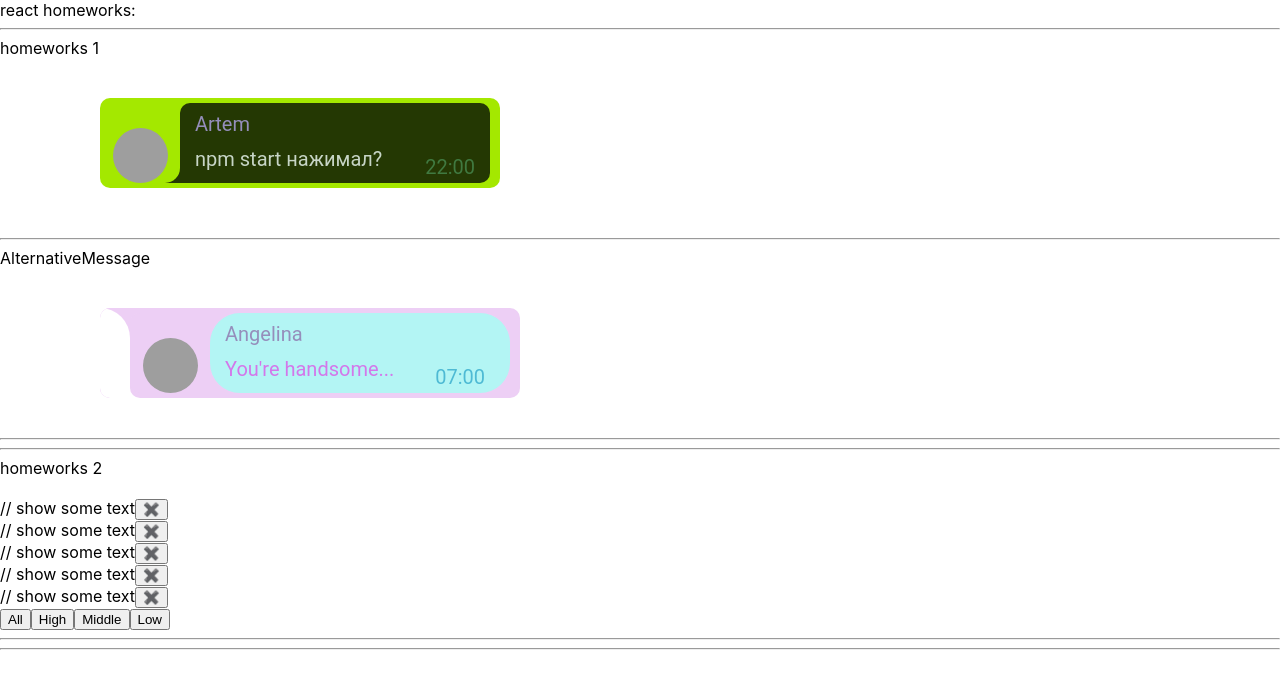
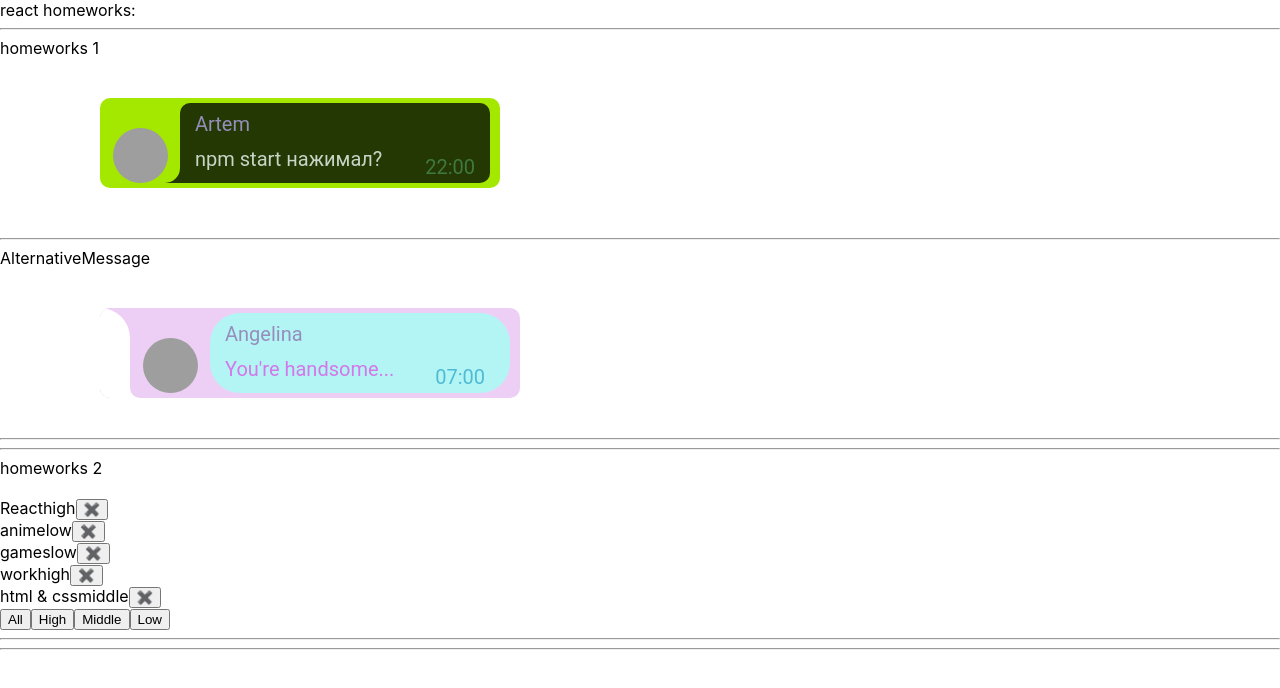
Before and after one commit to tamga05/Homeworks_React, a React (Create React App) app: page / in a window 1280 px wide. Shown: the top 688 px of the page. Built offline with nearby package versions, Linux system fonts and the light colour scheme; grey boxes are pictures that could not be loaded.

Commit message:
add Affairs component markup

```diff
--- a/src/p2-homeworks/h2/Affair.tsx
+++ b/src/p2-homeworks/h2/Affair.tsx
@@ -1,6 +1,5 @@
 import React from 'react';
 import {AffairType} from './HW2';
-import affairs from './Affairs';
 
 
 type AffairPropsType = {
@@ -12,16 +11,14 @@ type AffairPropsType = {
 
 function Affair(props: AffairPropsType) {
     const deleteCallback = () => {
-        // props.deleteAffairCallback();
-        // alert('BUTTON');
-
-
+        props.deleteAffairCallback(props.affair._id);
     };// need to fix
 
 
     return (
         <div>
-            // show some text
+            {props.affair.name}
+            {props.affair.priority}
 
             <button onClick={deleteCallback}>✖️</button>
         </div>
--- a/src/p2-homeworks/h2/Affairs.tsx
+++ b/src/p2-homeworks/h2/Affairs.tsx
@@ -1,11 +1,11 @@
 import React from 'react';
 import Affair from './Affair';
-import {AffairPriorityType, AffairType} from './HW2';
+import {AffairType, FilterType} from './HW2';
 
 
 type AffairsPropsType = { // need to fix any
     data: Array<AffairType>
-    setFilter: any
+    setFilter: (filter: FilterType) => void
     deleteAffairCallback: (_id: number) => void
 }
 
@@ -21,13 +21,16 @@ function Affairs(props: AffairsPropsType) {
 
 
     const setAll = () => {
-        alert('Button');
+        props.setFilter('all');
     }; // need to fix
     const setHigh = () => {
+        props.setFilter('high');
     };
     const setMiddle = () => {
+        props.setFilter('low');
     };
     const setLow = () => {
+        props.setFilter('middle');
     };
 
 
```
